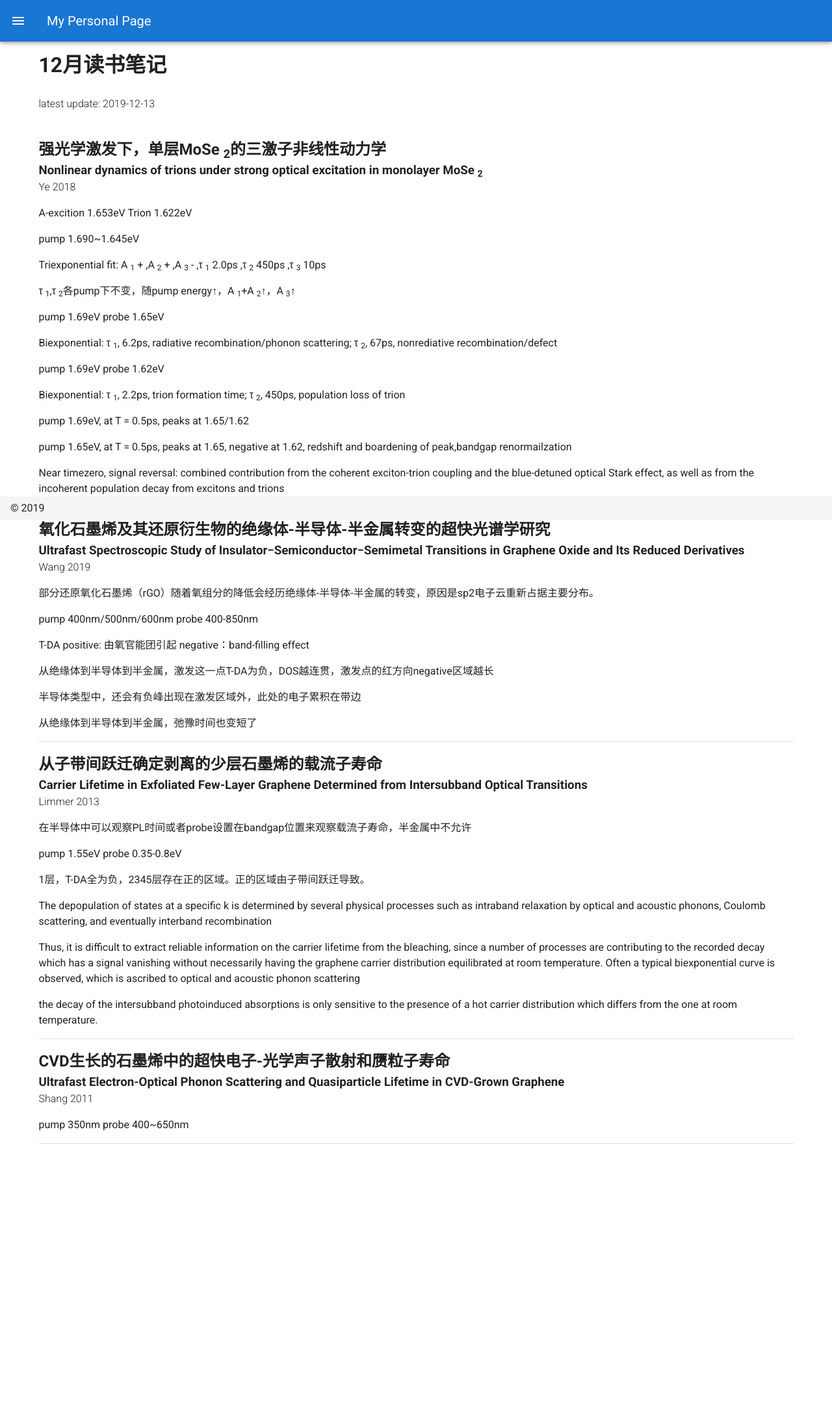
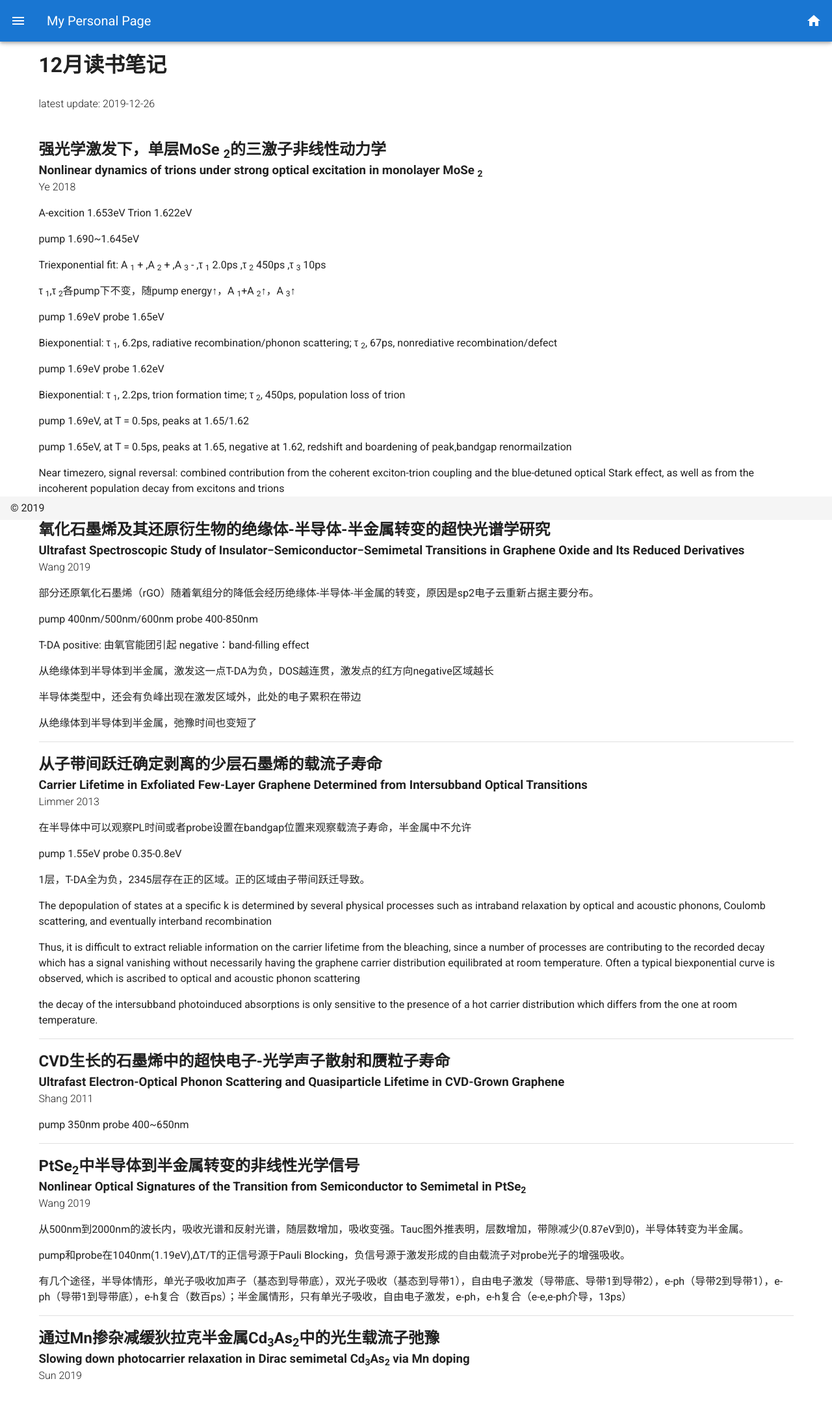
Before and after one commit to jialanxin/personalPage, a Nuxt app: page /notes/ReadingDec2019 in a window 1280 px wide. Shown: the top 2162 px of the page at 65% size. Before the commit the page ends 1808 px from the top, so only its background shows below. Built offline with nearby package versions, Linux system fonts and the light colour scheme.

Commit message:
改版布局+write ReadingDec

```diff
--- a/components/Postcard.vue
+++ /dev/null
@@ -1,37 +0,0 @@
-<template>
-<div>
-  <v-list-item two-line>
-    <v-list-item-content>
-        <v-contianer>
-            <v-row justify="space-between" align="center">
-                <v-col>
-    <nuxt-link :to=post.link ><v-btn text class="title d-inline-flex" >{{post.title}}</v-btn></nuxt-link>
-                </v-col>
-                <v-spacer />
-                <v-col class="right">
-                   {{post.lastUpdate}}
-                </v-col>
-            </v-row>
-        </v-contianer>
-    <!-- <v-list-item-subtitle class="pa-4"></v-list-item-subtitle> -->
-  </v-list-item-content>
-  </v-list-item>
-  <v-divider></v-divider>
-</div>
-</template>
-
-<script>
-export default {
-    name:"Postcard",
-    props:["post"]
-}
-</script>
-
-<style scoped>
-a {
-    text-decoration: none
-}
-.right{
-    text-align: right
-}
-</style>
--- a/layouts/default.vue
+++ b/layouts/default.vue
@@ -15,8 +15,9 @@
     <v-app-bar :clipped-left="clipped" fixed app color="primary" dark>
       <v-app-bar-nav-icon @click.stop="drawer = !drawer" />
 
-      <v-toolbar-title v-text="title" />
+      <v-toolbar-title v-text="title"  />
       <v-spacer />
+      <v-btn icon to="/"><v-icon>mdi-home</v-icon></v-btn>
     </v-app-bar>
     <v-content>
       <nuxt />
--- a/pages/index.vue
+++ b/pages/index.vue
@@ -11,9 +11,16 @@
           <div class="display-1">Newest Articles</div>
         </v-col>
       </v-row>
-      <v-row v-for="post in posts" :key="post.id">
+      <v-row >
         <v-col>
-          <Postcard :post="post" />
+        <v-list two-line>
+          <v-list-item v-for="post in posts" :key=post.id  :to=post.link nuxt>
+            <v-list-content>
+              <v-list-item-title v-text="post.title"></v-list-item-title>
+              <v-list-item-subtitle v-text="post.lastUpdate"></v-list-item-subtitle>
+            </v-list-content>
+          </v-list-item>
+        </v-list>
         </v-col>
       </v-row>
     </v-container>
@@ -21,11 +28,7 @@
 </template>
 
 <script>
-import Postcard from "../components/Postcard";
 export default {
-  components: {
-    Postcard
-  },
   data() {
     return {
       posts: [
--- a/pages/notes/ReadingDec2019.vue
+++ b/pages/notes/ReadingDec2019.vue
@@ -81,6 +81,17 @@
         <p class="font-weight-light">Shang 2011</p>
         <p>pump 350nm probe 400~650nm</p>
         <v-divider />
+        <h2 class="mt-4">PtSe<sub>2</sub>中半导体到半金属转变的非线性光学信号 </h2>
+        <h3>Nonlinear Optical Signatures of the Transition from Semiconductor to Semimetal in PtSe<sub>2</sub> </h3>
+        <p class="font-weight-light">Wang 2019</p>
+        <p>从500nm到2000nm的波长内，吸收光谱和反射光谱，随层数增加，吸收变强。Tauc图外推表明，层数增加，带隙减少(0.87eV到0)，半导体转变为半金属。</p>
+        <p>pump和probe在1040nm(1.19eV),&Delta;T/T的正信号源于Pauli Blocking，负信号源于激发形成的自由载流子对probe光子的增强吸收。</p>
+        <p>有几个途径，半导体情形，单光子吸收加声子（基态到导带底），双光子吸收（基态到导带1），自由电子激发（导带底、导带1到导带2），e-ph（导带2到导带1），e-ph（导带1到导带底），e-h复合（数百ps）；半金属情形，只有单光子吸收，自由电子激发，e-ph，e-h复合（e-e,e-ph介导，13ps）</p>
+        <v-divider />
+        <h2 class="mt-4">通过Mn掺杂减缓狄拉克半金属Cd<sub>3</sub>As<sub>2</sub>中的光生载流子弛豫 </h2>
+        <h3>Slowing down photocarrier relaxation in Dirac semimetal Cd<sub>3</sub>As<sub>2</sub> via Mn doping</h3>
+        <p class="font-weight-light">Sun 2019</p>
+        <p></p>
       </v-col>
     </v-row>
   </v-container>
@@ -91,7 +102,7 @@ export default {
   data() {
     return {
       title: "12月读书笔记",
-      lastUpdate: "2019-12-13"
+      lastUpdate: "2019-12-26"
     };
   }
 };
--- a/pages/notes/index.vue
+++ b/pages/notes/index.vue
@@ -11,9 +11,16 @@
           <div class="display-1">Newest Articles</div>
         </v-col>
       </v-row>
-      <v-row v-for="post in posts" :key="post.id">
+      <v-row >
         <v-col>
-          <Postcard :post="post" />
+        <v-list two-line>
+          <v-list-item v-for="post in posts" :key=post.id  :to=post.link nuxt>
+            <v-list-content>
+              <v-list-item-title v-text="post.title"></v-list-item-title>
+              <v-list-item-subtitle v-text="post.lastUpdate"></v-list-item-subtitle>
+            </v-list-content>
+          </v-list-item>
+        </v-list>
         </v-col>
       </v-row>
     </v-container>
@@ -21,18 +28,14 @@
 </template>
 
 <script>
-import Postcard from "../../components/Postcard";
 export default {
-  components: {
-    Postcard
-  },
   data() {
     return {
       posts: [
         {
           id: 1,
           title: "12月读书笔记",
-          lastUpdate: "2019-12-13",
+          lastUpdate: "2019-12-26",
           link: "/notes/ReadingDec2019"
         },
 
```
